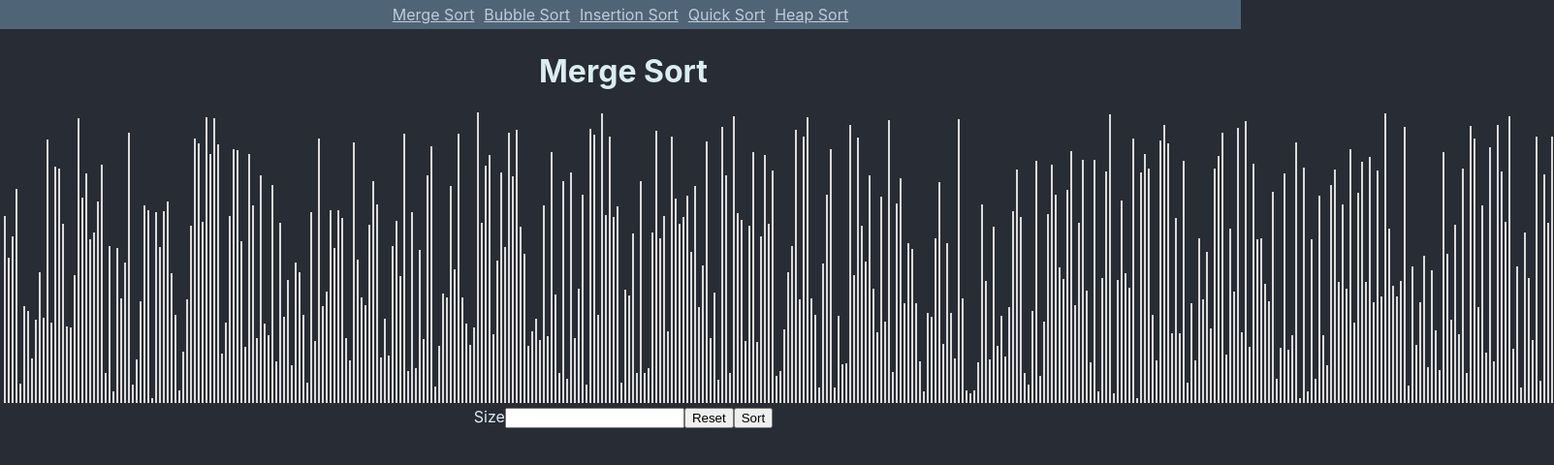
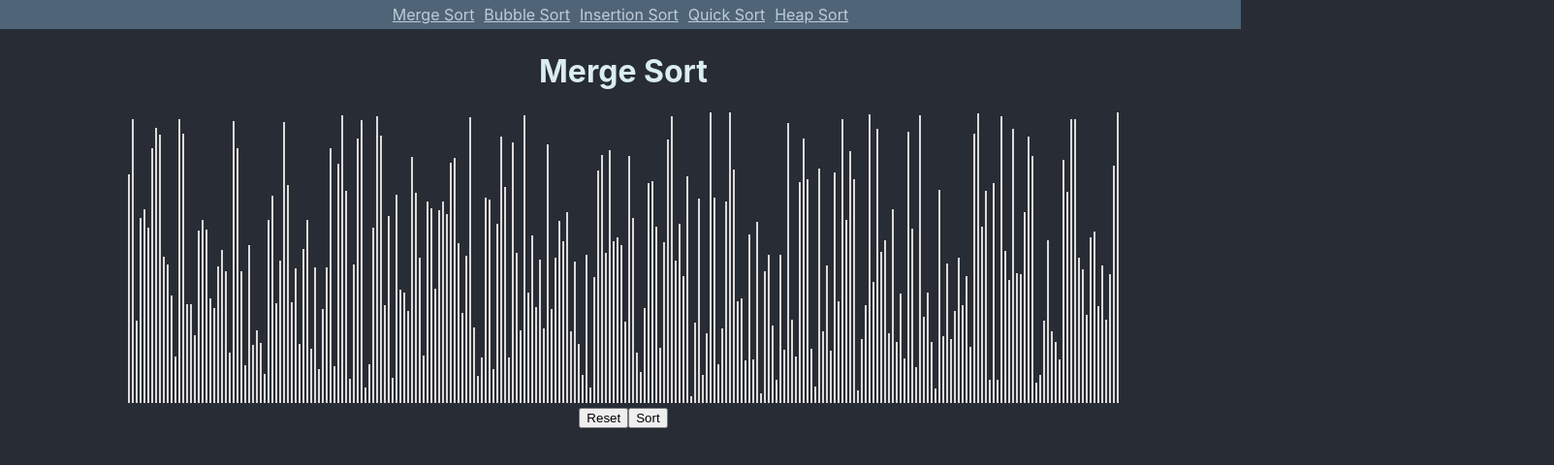
Before and after one commit to chhunpaul/sorting-visualizer, a React (Create React App) app: page / in a window 1280 px wide. Shown: the top 480 px of the page at 97% size, 1603 px wide, since content can reach past the window. Built offline with nearby package versions, Linux system fonts and the light colour scheme.

Commit message:
add size change on screen resize

```diff
--- a/src/sortingVisualizer/sortingVisualizer.jsx
+++ b/src/sortingVisualizer/sortingVisualizer.jsx
@@ -14,8 +14,9 @@ const SORTED_COLOR = '#40e0d0';
 class SortingVisualizer extends React.Component {
     constructor(props) {
         super(props);
+
         this.state = {
-            arraySize: 400,
+            arraySize: 0,
             array: [],
             animationTimeouts: [],
             animationSpeedMS: ANIMATION_SPEED_MS,
@@ -24,11 +25,14 @@ class SortingVisualizer extends React.Component {
             getAnimations: this.props.getAnimations,
             sorting: false,
         };
-        this.onSizeChange = this.onSizeChange.bind(this);
+        window.addEventListener("resize", () => {
+            this.onSizeChange(window.innerWidth / 5);
+        });
     }
 
     componentDidMount() {
-        this.resetArray()
+        this.resetArray();
+        this.updateSize(window.innerWidth / 5)
     }
 
     componentWillUnmount() {
@@ -84,21 +88,10 @@ class SortingVisualizer extends React.Component {
         this.setState({animationTimeouts: []});
     }
 
-    onSizeChange(e) {
+    onSizeChange(size) {
         this.cancel();
-        // this.updateSize(e.target.value);
-        let targetValue = e.target.value;
-        // MAX is 500
-        if (targetValue > 400){
-            targetValue = 400;
-        }
-        // Min is 1
-        if (targetValue < 30) {
-            targetValue = 30;
-        }
-        this.updateSize(targetValue);
-        e.target.value = targetValue;
-        this.setState({arraySize: e.target.value})
+        this.updateSize(size);
+        this.setState({arraySize: size})
     }
     updateSize(arraySize) {
         const array = [];
@@ -130,8 +123,6 @@ class SortingVisualizer extends React.Component {
                         )}
                     </div>
                 </div>
-                <label>Size</label>
-                <input type="number" onChange={this.onSizeChange}/>
                 <button onClick={() => this.resetArray()}>Reset</button>
                 <button onClick={() => this.sort()} disabled={this.state.sorting}>Sort</button>
             </div>
```
Also changed, not shown: 1 other file (tests, documents, lock files or other folders).
